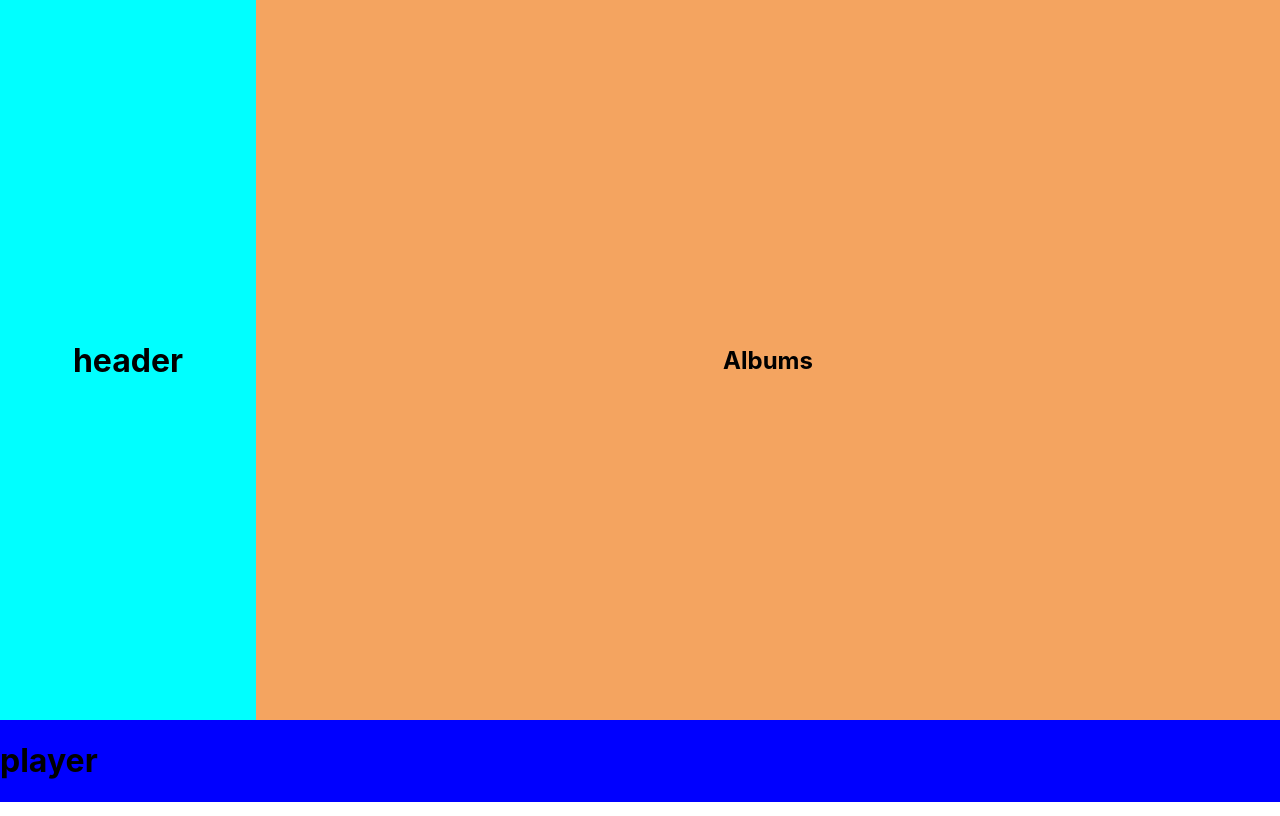
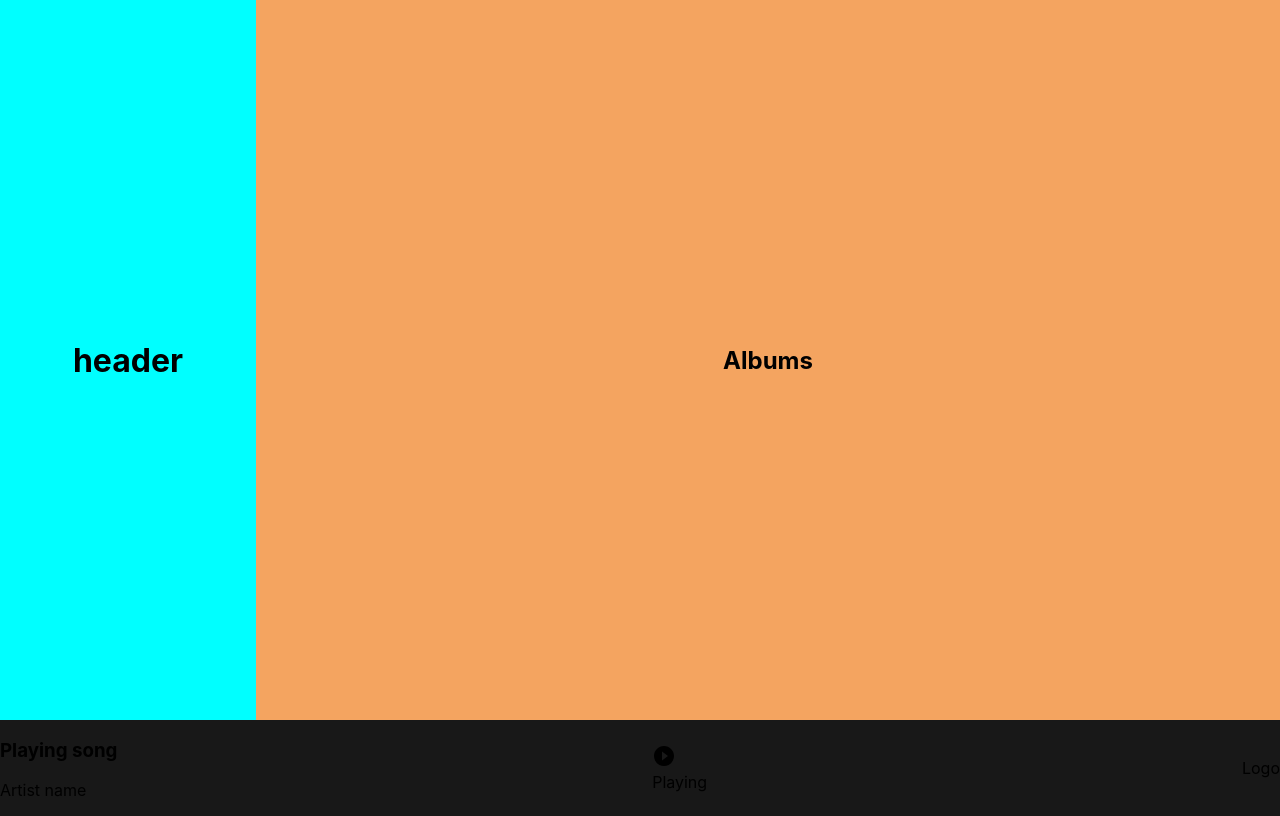
Before and after one commit to Team-PARKSQUAD/spotify-comment, a React (Create React App) app: page / in a window 1280 px wide. Built offline with nearby package versions, Linux system fonts and the light colour scheme.

Commit message:
Player elements

```diff
--- a/package.json
+++ b/package.json
@@ -3,6 +3,7 @@
   "version": "0.1.0",
   "private": true,
   "dependencies": {
+    "@material-ui/icons": "^4.11.2",
     "@testing-library/jest-dom": "^5.11.4",
     "@testing-library/react": "^11.1.0",
     "@testing-library/user-event": "^12.1.10",
--- a/src/Components/player.js
+++ b/src/Components/player.js
@@ -1,11 +1,21 @@
-import React from 'react'
+import React from 'react';
+import PlayCircleFilledWhiteIcon from '@material-ui/icons/PlayCircleFilledWhite';
 
 function player() {
     return (
         <div className="player">
-            <h1>player</h1>
+            <div className="player_left">
+                <h3>Playing song</h3>
+                <p>Artist name</p>
+            </div>
+            <div className="player_center">
+                <div><PlayCircleFilledWhiteIcon/></div>
+                <div>Playing</div>
+            </div>
+            <div className="player_right">
+                <div>Logo</div>
+            </div>
         </div>
     )
 }
-
 export default player
--- a/src/Styles/player.scss
+++ b/src/Styles/player.scss
@@ -1,6 +1,7 @@
 .player {
   width: 100%;
-  background-color: blue;
+  background-color: #181818;
   display: flex;
   align-items: center;
+  justify-content: space-between;
 }
```
Also changed, not shown: 2 other files (tests, documents, lock files or other folders).
